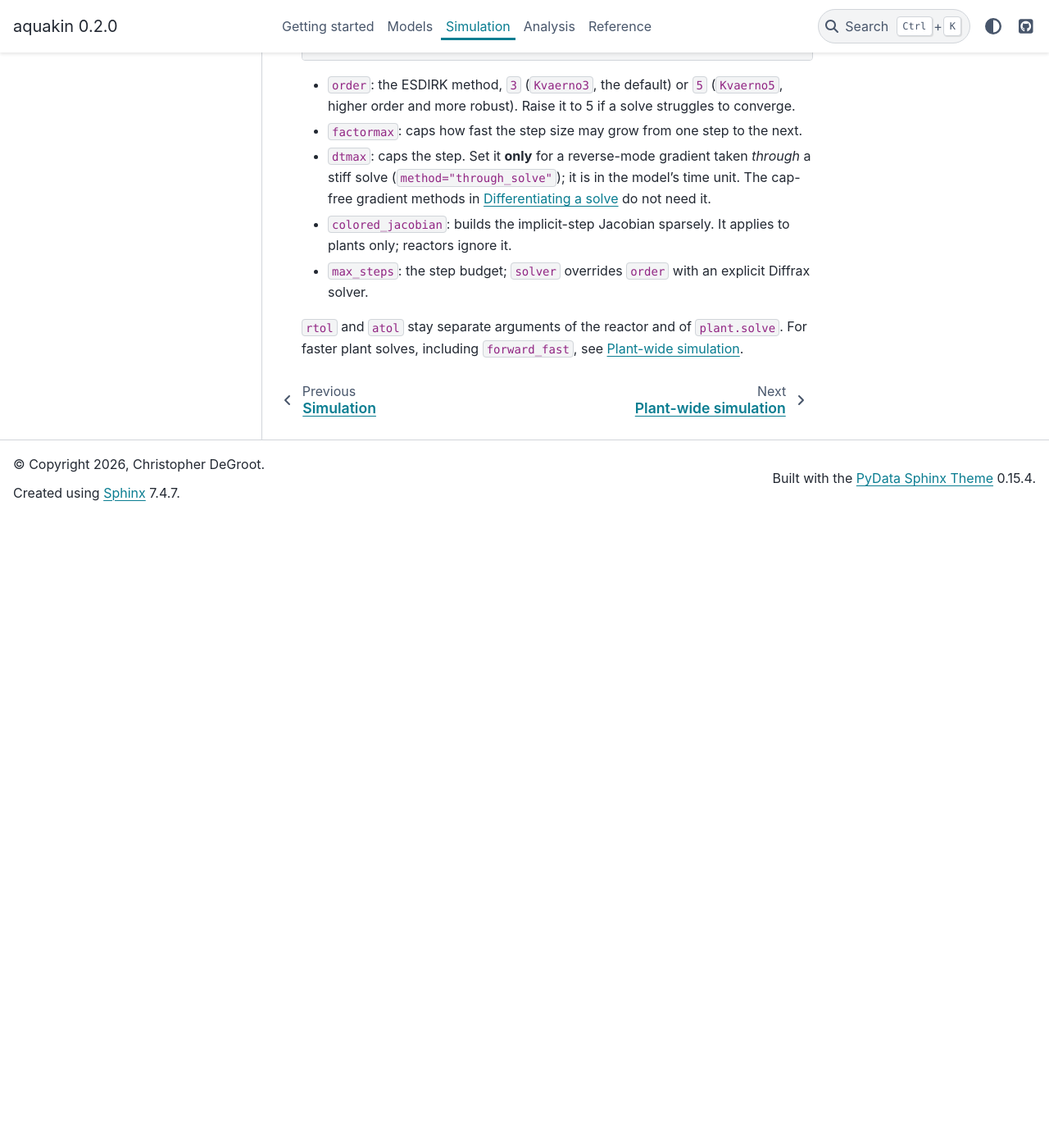
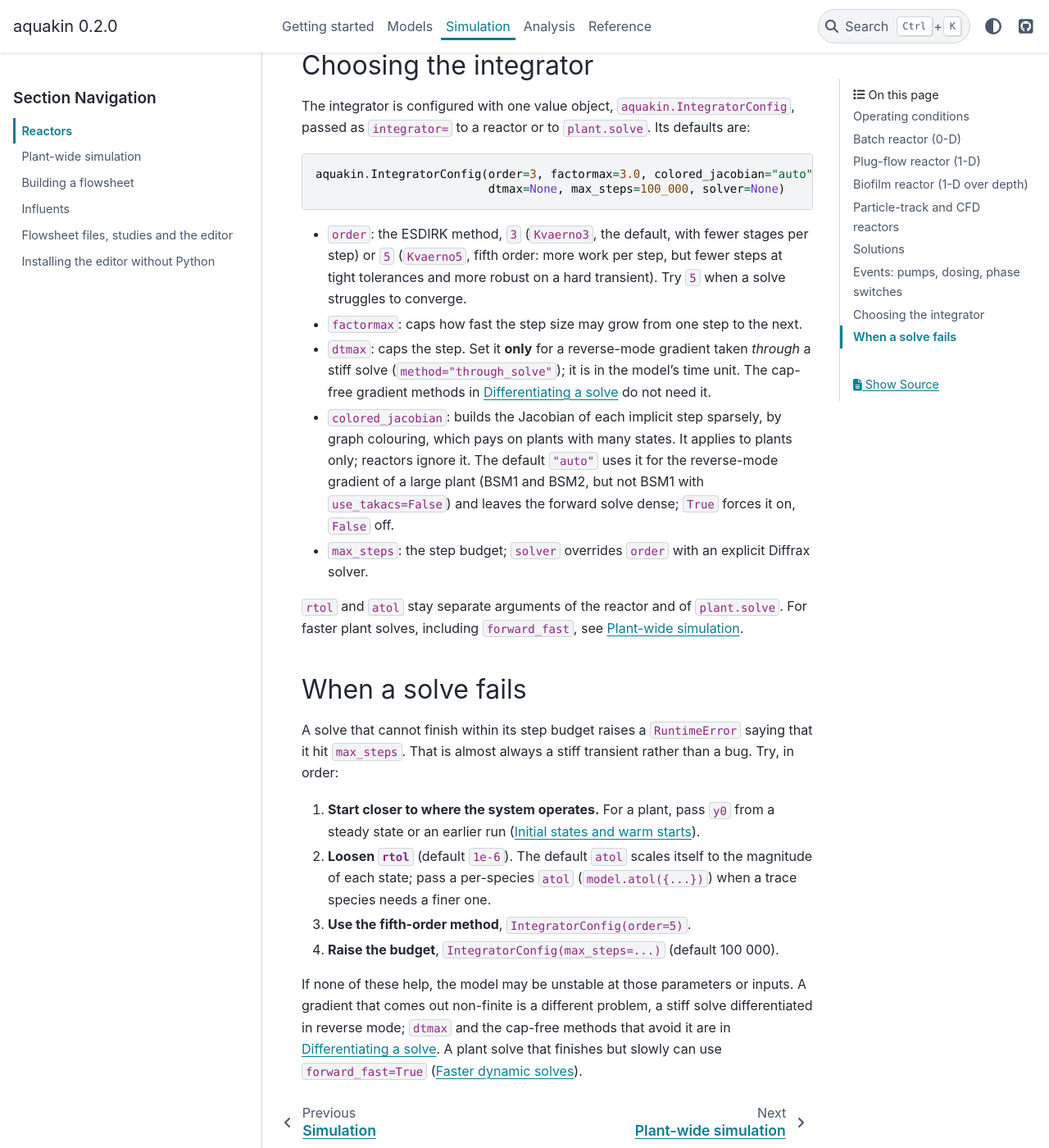
Before and after one commit to DeGrootResearchGroup/aquakin, a Sphinx documentation site: the page built from docs/reactors.md, in a window 1280 px wide and 1400 px high, scrolled down 5404 px. Shown: the whole window at 82% size. Built offline with Sphinx 7.4.7 and the PyData theme 0.15.4, drawn with Linux system fonts in a browser that asks for light colours; before the commit the page ends 6034 px from its top, so only the background shows below that; some of the changed text lies outside the part shown.

Commit message:
docs(reactors): failing solves, saved times, integrator order and model names
Add a 'When a solve fails' section (step budget, warm start, tolerances,
order 5, max_steps), show that a solve without t_eval keeps only its end,
make the order-5 advice and the colored_jacobian description the one place
they are written, name the ASM / ADM1 / WATS models and give OH_scavenging
its unit.

Co-Authored-By: Claude Opus 5.5 <noreply@anthropic.com>

````diff
--- a/docs/reactors.md
+++ b/docs/reactors.md
@@ -47,7 +47,7 @@ supply **every** field the model needs, or building a reactor from it raises a
 `ValueError` naming the missing ones:
 
 ```python
-conditions = aquakin.OperatingConditions(pH=7.5, OH_scavenging=5.0e4)
+conditions = aquakin.OperatingConditions(pH=7.5, OH_scavenging=5.0e4)   # OH_scavenging in 1/s
 ```
 
 Both are single-location conditions. For a spatially varying case (a plug-flow
@@ -80,6 +80,17 @@ reactor = aquakin.BatchReactor(model, conditions)
 sol = reactor.solve(C0, t_span=(0.0, 600.0), t_eval=t_eval)   # params optional
 ```
 
+`t_eval` sets the times the solution keeps. Without it the solution holds only
+the end of the solve, which is enough for a final value:
+
+```python
+end = reactor.solve(C0, t_span=(0.0, 600.0))
+end.t        # [600.]
+```
+
+% invisible-code-block: python
+%     assert end.t.tolist() == [600.0]
+
 Useful construction options (all keyword-only):
 
 - `rtol`, `atol` — solver tolerances. `atol` may be a per-species array (use
@@ -88,7 +99,8 @@ Useful construction options (all keyword-only):
 - `integrator=IntegratorConfig(...)` — the ESDIRK order, step caps, and Jacobian
   strategy. See [Choosing the integrator](#choosing-the-integrator).
 - `diff=DifferentiationConfig(...)` — how a solve under `jax.grad` is
-  differentiated. For a stiff model (ASM, ADM, WATS) a reverse-mode gradient
+  differentiated. For a stiff model (the activated-sludge models ASM1–ASM3, the
+  anaerobic digestion model ADM1, the WATS sewer models) a reverse-mode gradient
   through a reactor solve needs a step cap; see
   [Differentiating a solve](sensitivity_and_calibration.md#differentiating-a-solve).
 
@@ -232,20 +244,48 @@ aquakin.IntegratorConfig(order=3, factormax=3.0, colored_jacobian="auto",
                          dtmax=None, max_steps=100_000, solver=None)
 ```
 
-- `order`: the ESDIRK method, `3` (`Kvaerno3`, the default) or `5` (`Kvaerno5`,
-  higher order and more robust). Raise it to 5 if a solve struggles to
-  converge.
+- `order`: the ESDIRK method, `3` (`Kvaerno3`, the default, with fewer stages
+  per step) or `5` (`Kvaerno5`, fifth order: more work per step, but fewer steps
+  at tight tolerances and more robust on a hard transient). Try `5` when a solve
+  struggles to converge.
 - `factormax`: caps how fast the step size may grow from one step to the next.
 - `dtmax`: caps the step. Set it **only** for a reverse-mode gradient taken
   *through* a stiff solve (`method="through_solve"`); it is in the model's
   time unit. The cap-free gradient methods in
   [Differentiating a solve](sensitivity_and_calibration.md#differentiating-a-solve)
   do not need it.
-- `colored_jacobian`: builds the implicit-step Jacobian sparsely. It applies to
-  plants only; reactors ignore it.
+- `colored_jacobian`: builds the Jacobian of each implicit step sparsely, by
+  graph colouring, which pays on plants with many states. It applies to plants
+  only; reactors ignore it. The default `"auto"` uses it for the reverse-mode
+  gradient of a large plant (BSM1 and BSM2, but not BSM1 with
+  `use_takacs=False`) and leaves the forward solve dense; `True` forces it on,
+  `False` off.
 - `max_steps`: the step budget; `solver` overrides `order` with an explicit
   Diffrax solver.
 
 `rtol` and `atol` stay separate arguments of the reactor and of `plant.solve`.
 For faster plant solves, including `forward_fast`, see
 [Plant-wide simulation](plants.md#faster-dynamic-solves).
+
+## When a solve fails
+
+A solve that cannot finish within its step budget raises a `RuntimeError`
+saying that it hit `max_steps`. That is almost always a stiff transient rather
+than a bug. Try, in order:
+
+1. **Start closer to where the system operates.** For a plant, pass `y0` from a
+   steady state or an earlier run
+   ([Initial states and warm starts](plants.md#initial-states-and-warm-starts)).
+2. **Loosen `rtol`** (default `1e-6`). The default `atol` scales itself to the
+   magnitude of each state; pass a per-species `atol` (`model.atol({...})`) when
+   a trace species needs a finer one.
+3. **Use the fifth-order method**, `IntegratorConfig(order=5)`.
+4. **Raise the budget**, `IntegratorConfig(max_steps=...)` (default 100 000).
+
+If none of these help, the model may be unstable at those parameters or
+inputs. A gradient that comes out non-finite is a different problem, a stiff
+solve differentiated in reverse mode; `dtmax` and the cap-free methods that
+avoid it are in
+[Differentiating a solve](sensitivity_and_calibration.md#differentiating-a-solve).
+A plant solve that finishes but slowly can use `forward_fast=True`
+([Faster dynamic solves](plants.md#faster-dynamic-solves)).
````
